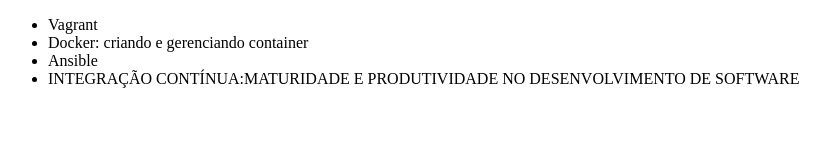
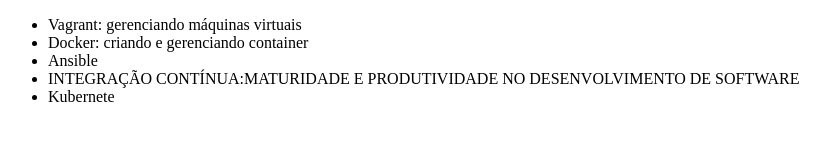
Before and after one commit to ElM00f/m00f-git, a plain HTML site: page index.html in a window 1280 px wide. Shown: the whole page, without its empty margins (0-830 px from the left). Drawn offline with Linux system fonts and the light colour scheme.

Commit message:
Correção do curso de Vagrent

```diff
--- a/index.html
+++ b/index.html
@@ -6,10 +6,11 @@
 </head>
 <body>
     <ul>
-        <li>Vagrant</li>
+        <li>Vagrant: gerenciando máquinas virtuais</li>
         <li>Docker: criando e gerenciando container</li>
         <li>Ansible</li>
         <li>INTEGRAÇÃO CONTÍNUA:MATURIDADE E PRODUTIVIDADE NO DESENVOLVIMENTO DE SOFTWARE</li>
+        <li>Kubernete</li>
     </ul>
 </body>
 </html>
```
